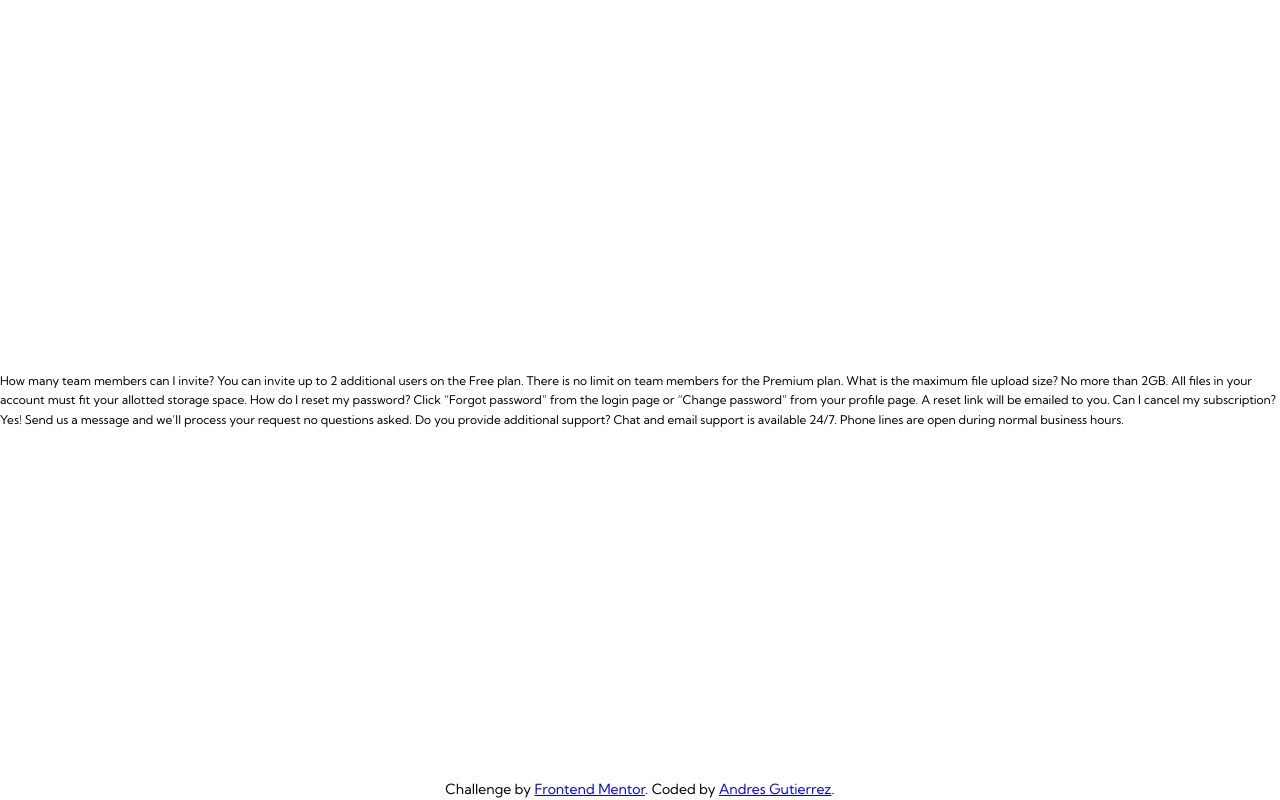
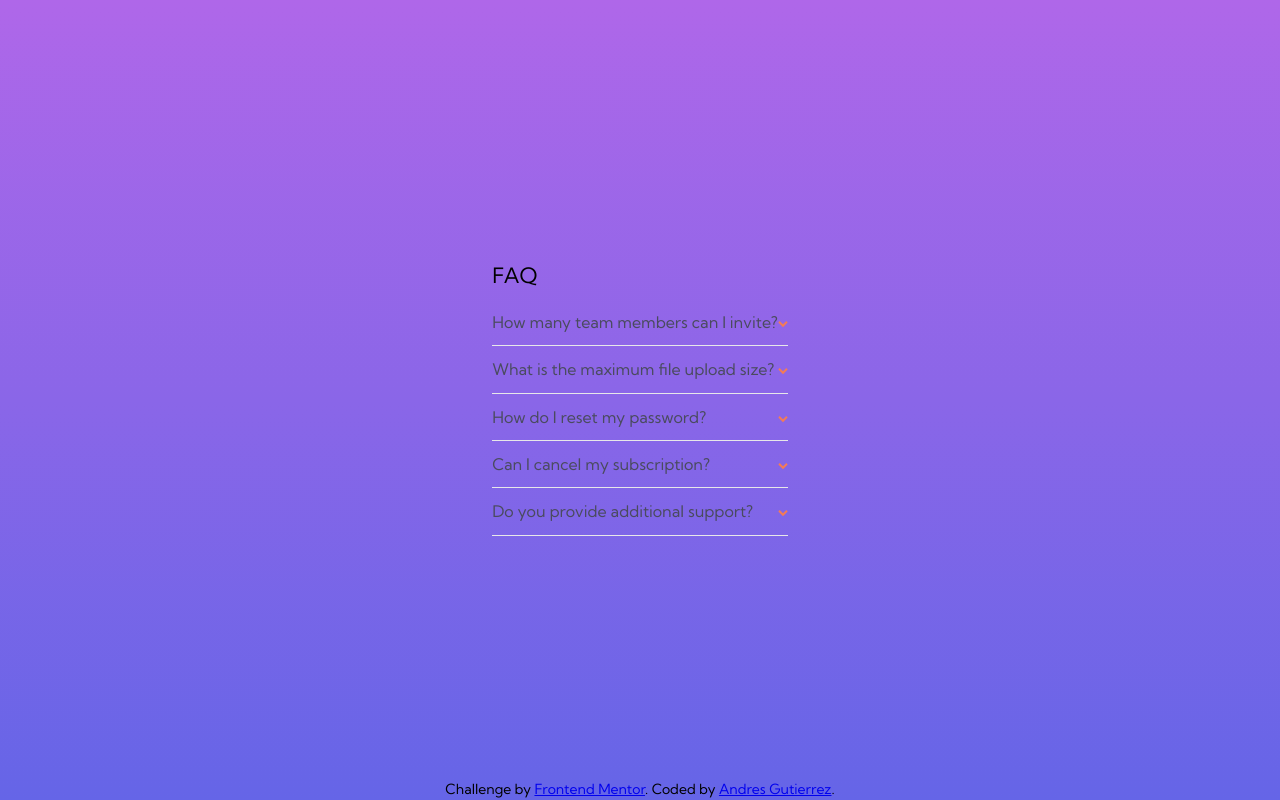
Before and after one commit to AGutierrezR/faq-accordion-card, a website: page index.html in a window 1280 px wide. Drawn offline with Linux system fonts and the light colour scheme.

Commit message:
Agrega markup HTML con CSS de componente Accordion

```diff
--- a/index.html
+++ b/index.html
@@ -28,15 +28,149 @@
     </style>
   </head>
   <body>
-    How many team members can I invite? You can invite up to 2 additional users
-    on the Free plan. There is no limit on team members for the Premium plan.
-    What is the maximum file upload size? No more than 2GB. All files in your
-    account must fit your allotted storage space. How do I reset my password?
-    Click “Forgot password” from the login page or “Change password” from your
-    profile page. A reset link will be emailed to you. Can I cancel my
-    subscription? Yes! Send us a message and we’ll process your request no
-    questions asked. Do you provide additional support? Chat and email support
-    is available 24/7. Phone lines are open during normal business hours.
+    <main class="faq-card">
+      <section class="content">
+        <div class="faq-section">
+          <h1 class="faq-card__title">FAQ</h1>
+          <dl class="accordion">
+            <dt>
+              <button
+                aria-expanded="false"
+                class="accordion__trigger"
+                aria-controls="question1"
+                id="accordion-1"
+                type="button"
+              >
+                <span class="accordion__title"
+                  >How many team members can I invite?</span
+                >
+                <span class="accordion__icon"></span>
+              </button>
+            </dt>
+            <dd
+              id="question1"
+              role="region"
+              aria-labelledby="accordion-1"
+              class="accordion__body"
+              hidden
+            >
+              You can invite up to 2 additional users on the Free plan. There is
+              no limit on team members for the Premium plan.
+            </dd>
+
+            <hr class="divider" />
+
+            <dt>
+              <button
+                aria-expanded="false"
+                class="accordion__trigger"
+                aria-controls="question2"
+                id="accordion-2"
+                type="button"
+              >
+                <span class="accordion__title"
+                  >What is the maximum file upload size?</span
+                >
+                <span class="accordion__icon"></span>
+              </button>
+            </dt>
+            <dd
+              id="question2"
+              role="region"
+              aria-labelledby="accordion-2"
+              class="accordion__body"
+              hidden
+            >
+              No more than 2GB. All files in your account must fit your allotted
+              storage space.
+            </dd>
+
+            <hr class="divider" />
+
+            <dt>
+              <button
+                aria-expanded="false"
+                class="accordion__trigger"
+                aria-controls="question3"
+                id="accordion-3"
+                type="button"
+              >
+                <span class="accordion__title"
+                  >How do I reset my password?</span
+                >
+                <span class="accordion__icon"></span>
+              </button>
+            </dt>
+            <dd
+              id="question3"
+              role="region"
+              aria-labelledby="accordion-3"
+              class="accordion__body"
+              hidden
+            >
+              Click “Forgot password” from the login page or “Change password”
+              from your profile page. A reset link will be emailed to you.
+            </dd>
+
+            <hr class="divider" />
+
+            <dt>
+              <button
+                aria-expanded="false"
+                class="accordion__trigger"
+                aria-controls="question4"
+                id="accordion-4"
+                type="button"
+              >
+                <span class="accordion__title"
+                  >Can I cancel my subscription?</span
+                >
+                <span class="accordion__icon"></span>
+              </button>
+            </dt>
+            <dd
+              id="question4"
+              role="region"
+              aria-labelledby="accordion-4"
+              class="accordion__body"
+              hidden
+            >
+              Yes! Send us a message and we’ll process your request no questions
+              asked.
+            </dd>
+
+            <hr class="divider" />
+
+            <dt>
+              <button
+                aria-expanded="false"
+                class="accordion__trigger"
+                aria-controls="question5"
+                id="accordion-5"
+                type="button"
+              >
+                <span class="accordion__title"
+                  >Do you provide additional support?</span
+                >
+                <span class="accordion__icon"></span>
+              </button>
+            </dt>
+            <dd
+              id="question5"
+              role="region"
+              aria-labelledby="accordion-5"
+              class="accordion__body"
+              hidden
+            >
+              Chat and email support is available 24/7. Phone lines are open
+              during normal business hours.
+            </dd>
+
+            <hr class="divider" />
+          </dl>
+        </div>
+      </section>
+    </main>
 
     <footer class="attribution">
       Challenge by
--- a/scss/abstracts/_colors.scss
+++ b/scss/abstracts/_colors.scss
@@ -7,7 +7,7 @@ $colors: (
   ),
   neutral: (
     darkergrayishblue: hsl(237, 12%, 33%),
-    darkhgrayishblue: hsl(240, 6%, 50%),
+    darkgrayishblue: hsl(240, 6%, 50%),
     lightgrayishblue: hsl(240, 5%, 91%),
     white: hsl(360, 100%, 100%),
   ),
--- a/scss/abstracts/_mixins.scss
+++ b/scss/abstracts/_mixins.scss
@@ -34,3 +34,11 @@
     @content;
   }
 }
+
+@mixin bottom-reset() {
+  background-color: transparent;
+  border: 0;
+  margin: 0;
+  padding: 0;
+  cursor: pointer;
+}
--- /dev/null
+++ b/scss/components/_accordion.scss
@@ -0,0 +1,61 @@
+@use '../abstracts/' as *;
+
+.accordion {
+  &__trigger {
+    @include bottom-reset();
+    display: flex;
+    justify-content: space-between;
+    align-items: baseline;
+    font-size: 1rem;
+    position: relative;
+    text-align: left;
+    line-height: 1.65;
+    width: 100%;
+    margin: 10px 0;
+  }
+
+  &__title {
+    font-family: var(--ff-primary);
+    color: var(--clr-darkergrayishblue);
+    transition: 0.4s ease;
+
+    &:hover {
+      color: var(--clr-softred);
+      transition: 0.4s ease;
+    }
+  }
+
+  &__icon {
+    content: url(../images/icon-arrow-down.svg);
+    transition: transform 0.4s ease;
+  }
+
+  &__body {
+    color: var(--clr-darkgrayishblue);
+    margin-bottom: 10px;
+    animation: slideDown 0.5s forwards;
+  }
+
+  // ------------
+  // STATES
+  // ------------
+
+  &__trigger[aria-expanded='true'] &__title {
+    font-weight: var(--fw-bold);
+  }
+
+  &__trigger[aria-expanded='true'] &__icon {
+    transform: rotate(-180deg);
+  }
+}
+
+@keyframes slideDown {
+  from {
+    opacity: 0;
+    max-height: 0;
+  }
+  to {
+    opacity: 1;
+    max-height: 200px;
+  }
+}
--- a/scss/components/_divider.scss
+++ b/scss/components/_divider.scss
@@ -3,4 +3,5 @@
   height: 1px;
   background-color: var(--clr-lightgrayishblue);
   border: 0;
+  margin: 5px 0;
 }
--- a/scss/components/index.scss
+++ b/scss/components/index.scss
@@ -0,0 +1,2 @@
+@forward 'accordion';
+@forward 'divider';
```
Also changed, not shown: css/main.css, 1 other file.
